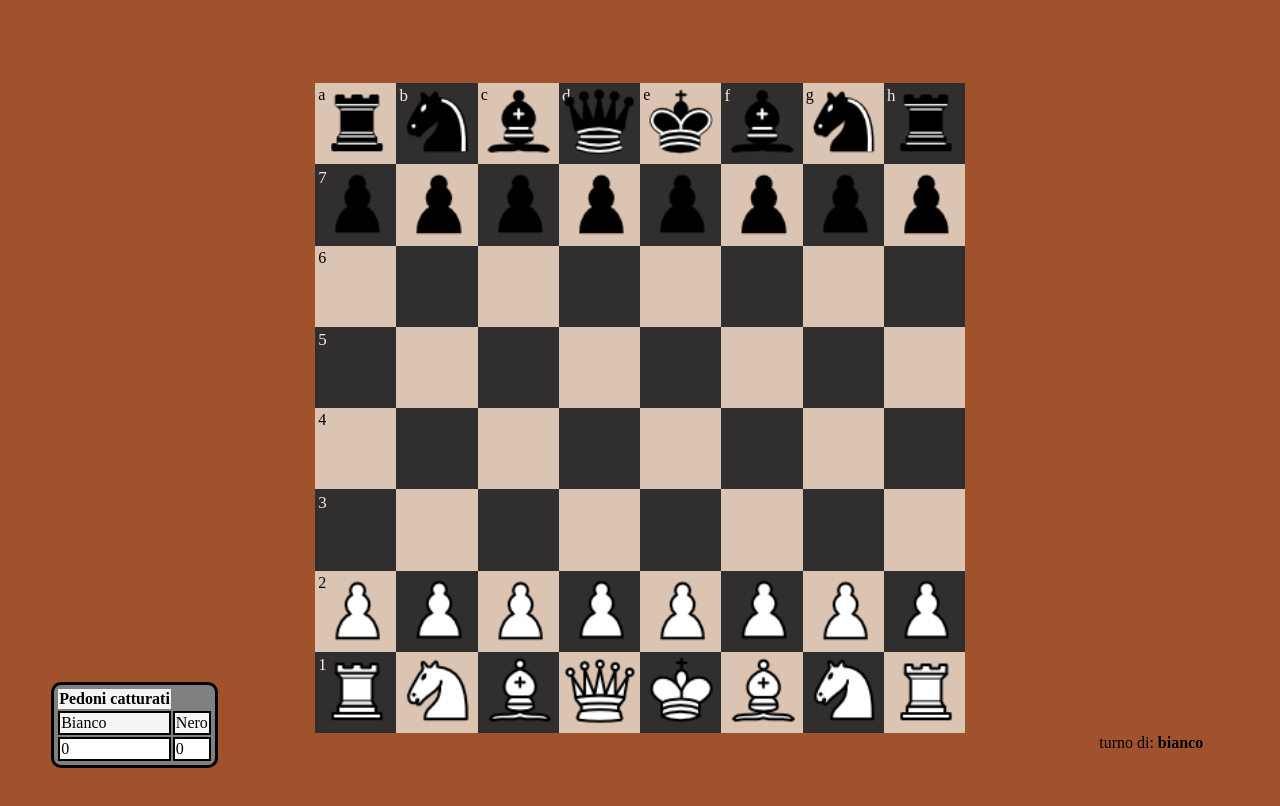
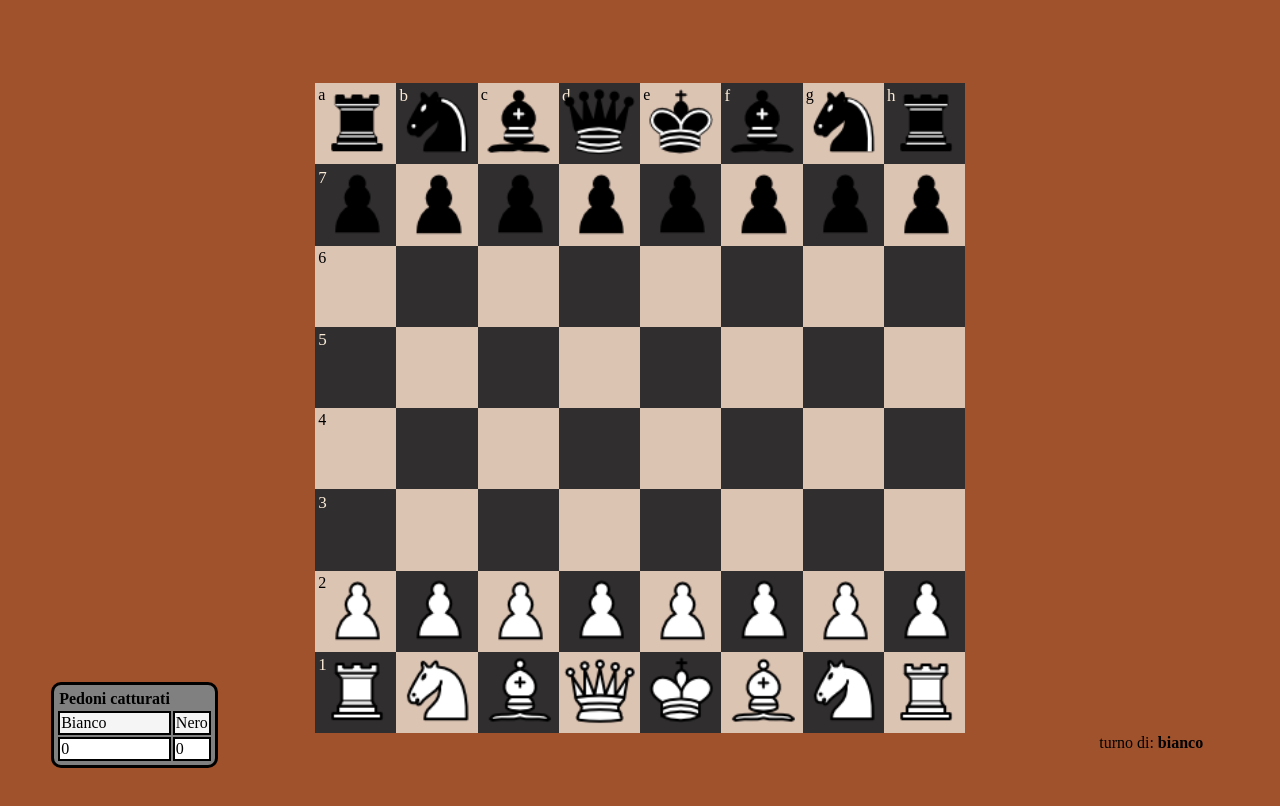
Before and after one commit to ArmandoAnescu/SuperChess, a plain HTML site: page Anescu_Scacchi/index.html in a window 1280 px wide. Drawn offline with Linux system fonts and the light colour scheme.

Commit message:
Aggiunto un dettaglio al css

```diff
--- a/Anescu_Scacchi/style.css
+++ b/Anescu_Scacchi/style.css
@@ -80,6 +80,10 @@ table
     border-radius: 10px;
     padding: 2px;
 }
+th
+{
+    background-color: gray;
+}
 p
 {
     height: auto;
```
